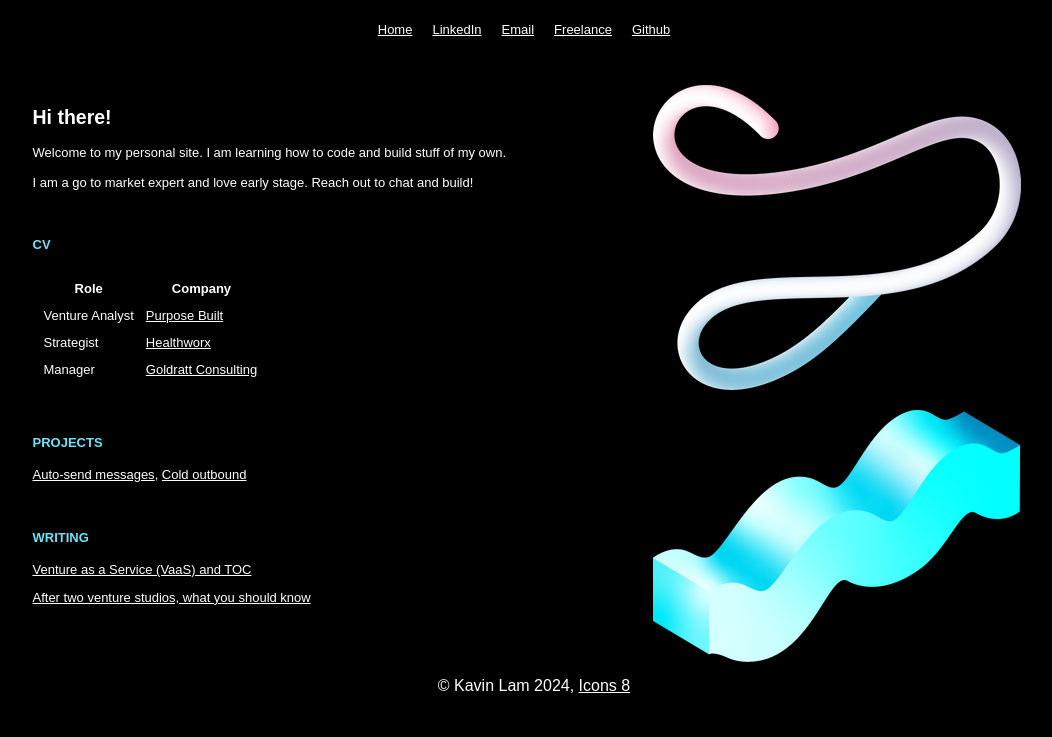
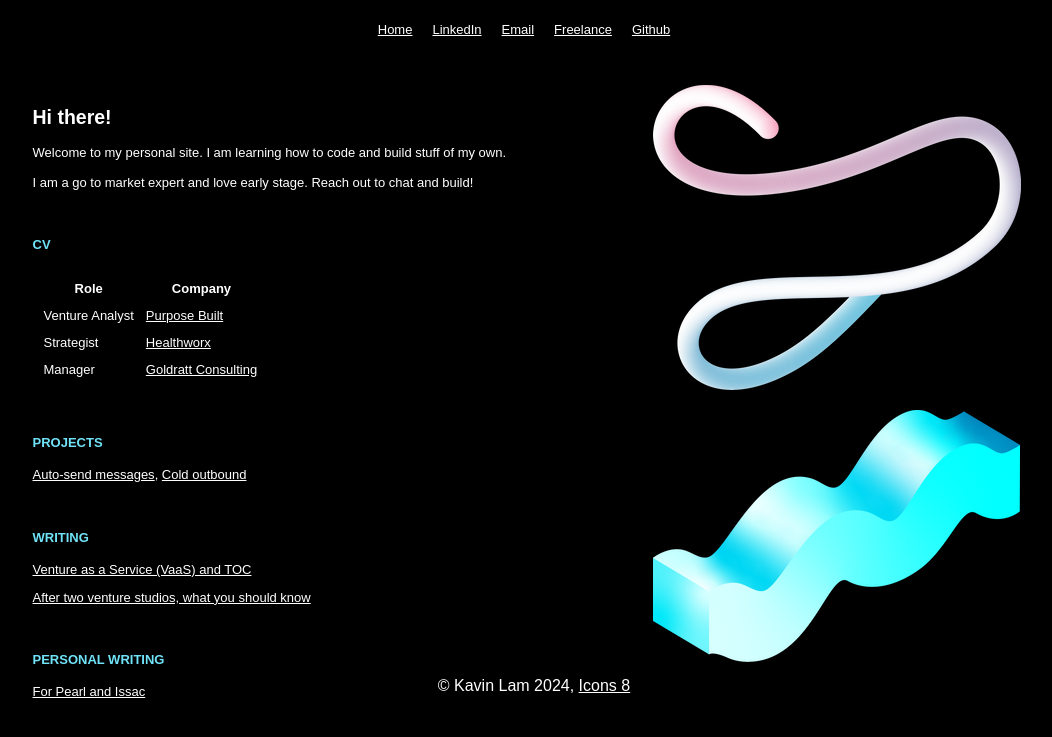
Before and after one commit to kavinl/personalwebsite, a plain HTML site: page index.html in a window 1280 px wide. Shown: the part 79-816 px from the top of the page, without its empty margins (116-1168 px from the left). Drawn offline with Linux system fonts and the light colour scheme; a web font is replaced by a local one.

Commit message:
added personal writing

```diff
--- a/index.html
+++ b/index.html
@@ -58,7 +58,9 @@
           <h4 class="subheader"> <br><br> WRITING </h4>
           <p> <a href="https://maple-gram-214.notion.site/Venture-as-a-Service-VaaS-Venture-Systems-Studio-and-Solo-f73d5945c17e44458bc4fab998c91567?pvs=74"> Venture as a Service (VaaS) and TOC</a></p>
           <p> <a href="https://maple-gram-214.notion.site/What-I-Learned-from-Working-at-Two-Venture-Studios-and-What-You-Should-Know-When-Picking-a-Studio-310712453919484f86a0420c5cad7ed2?pvs=4">After two venture studios, what you should know</a></p>
-    </div>
+          <h4 class="subheader"> <br><br> PERSONAL WRITING </h4>
+          <p> <a href="https://maple-gram-214.notion.site/On-what-two-beautiful-people-taught-me-87e9901062914db99d9d5b1a057acaa3?pvs=4"> For Pearl and Issac</a></p>
+        </div>
     <div class="images">
         <img src= "public/glare-voluminous-sinuous-line-in-pastel-shades.png" >
         <img src= "public/glare-volumetric-wavy-line.png" >
--- a/style.css
+++ b/style.css
@@ -16,7 +16,7 @@ body {
     text-align: center;
   }
   footer {
-    position: fixed;
+    position: sticky;
     bottom: 0;
     width: 100%;
     color: white;
```
